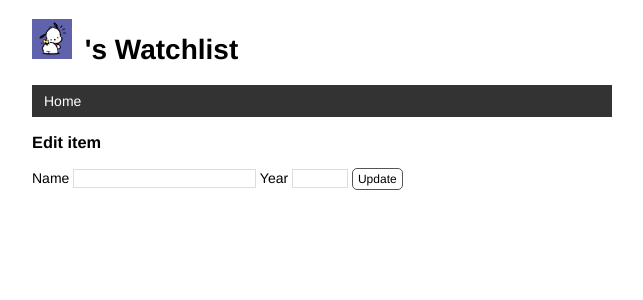
After one commit to Cchuangyou/watchlist, a Flask app: template templates/edit.html in a window 1280 px wide. The commit adds this page. Shown: the top 300 px of the page, without its empty margins (318-961 px from the left). Run offline with Flask 3, Linux system fonts and the light colour scheme; the template is opened without the code that fills it, so the values that code supplies are empty.

Commit message:
add forms

```diff
--- a/app.py
+++ b/app.py
@@ -1,6 +1,6 @@
 import os
 import sys
-from flask import Flask, render_template
+from flask import Flask, render_template, url_for, redirect, flash, request
 from flask_sqlalchemy import SQLAlchemy
 import click
 
@@ -14,6 +14,7 @@ else:
 app = Flask(__name__)
 app.config['SQLALCHEMY_DATABASE_URI'] = prefix + os.path.join(app.root_path, 'data.db')
 app.config['SQLALCHEMY_TRACK_MODIFICATION'] = False # close the supervise of the model changing.
+app.config['SECRET_KEY'] = 'div'
 # loading config
 db = SQLAlchemy(app)
 
@@ -66,16 +67,61 @@ def initdb(drop):
     db.create_all()
     click.echo('Initialising database.')
 
+
 @app.context_processor
 def nameinfo():
     user = User.query.first()
     return dict(user=user)
 
+
 @app.errorhandler(404)
 def page_not_found(e):
     return render_template('404.html'), 404
 
-@app.route('/')
+
+@app.route('/movie/edit/<int:movie_id>', methods=['GET', 'POST'])
+def edit(movie_id):
+    movie = Movie.query.get_or_404(movie_id)
+
+    if request.method == 'POST':
+        title = request.form['title']
+        year = request.form['year']
+
+        if not title or not year or len(year) != 4 or len(title) > 60:
+            flash('Invalid input.')
+            return redirect(url_for('edit', movie_id=movie_id))
+
+        movie.title = title
+        movie.year = year
+        db.session.commit()
+
+        flash('Item updated.')
+
+        return redirect(url_for('index'))
+
+    return render_template('edit.html', movie=movie)
+
+@app.route('/movie/delete/<int:movie_id>', methods=['GET', 'POST'])
+def delete(movie_id):
+    movie = Movie.query.get_or_404(movie_id)
+    db.session.delete(movie)
+    db.session.commit()
+    flash('Item deleted.')
+    return redirect(url_for('index'))
+
+
+@app.route('/', methods=['GET', 'POST'])
 def index():
+    if request.method == 'POST':
+        year = request.form.get('year')
+        title = request.form.get('title')
+        if not title or not year or len(year) > 4 or len(title) > 60:
+            flash('Invalid input.')
+            return redirect(url_for('index'))
+        movie = Movie(title=title, year=year)
+        db.session.add(movie)
+        db.session.commit()
+        flash('Item created.')
+        return redirect(url_for('index'))
     movies = Movie.query.all()
     return render_template('index.html', movies=movies)
--- a/static/style.css
+++ b/static/style.css
@@ -85,3 +85,49 @@ nav li a:hover {
     border-radius: 5px;
     padding: 3px 5px;
 }
+
+/* 覆盖某些浏览器对 input 元素定义的字体 */
+input[type=submit] {
+    font-family: inherit;
+}
+
+input[type=text] {
+    border: 1px solid #ddd;
+}
+
+input[name=year] {
+    width: 50px;
+}
+
+.btn {
+    font-size: 12px;
+    padding: 3px 5px;
+    text-decoration: none;
+    cursor: pointer;
+    background-color: white;
+    color: black;
+    border: 1px solid #555555;
+    border-radius: 5px;
+}
+
+.btn:hover {
+    text-decoration: none;
+    background-color: black;
+    color: white;
+    border: 1px solid black;
+}
+
+.alert {
+    position: relative;
+    padding: 7px;
+    margin: 7px 0;
+    border: 1px solid transparent;
+    color: #004085;
+    background-color: #cce5ff;
+    border-color: #b8daff;
+    border-radius: 5px;
+}
+
+.inline-form {
+    display: inline;
+}
--- a/templates/base.html
+++ b/templates/base.html
@@ -4,6 +4,9 @@
     {% block head %}
     <meta charset="UTF-8">
     <meta name="viewport" content="width=device-width, initial-scale=1.0">
+    {% for message in get_flashed_messages() %}
+        <div class="alert">{{ message }}</div>
+    {% endfor %}
     <title>{{ user.name }}'s Watchlist</title>
     <link rel="stylesheet" href="{{ url_for('static', filename='style.css') }}" type="text/css">
     {% endblock %}
--- /dev/null
+++ b/templates/edit.html
@@ -0,0 +1,10 @@
+{% extends 'base.html' %}
+
+{% block content %}
+<h3>Edit item</h3>
+<form method="post">
+    Name <input type="text" name="title" autocomplete="off" required value="{{ movie.title }}">
+    Year <input type="text" name="year" autocomplete="off" required value="{{ movie.year }}">
+    <input class='btn' type="submit" name="submit" value="Update">
+</form>
+{% endblock %}
```
Also changed, not shown: templates/index.html (+9 -0 lines).
